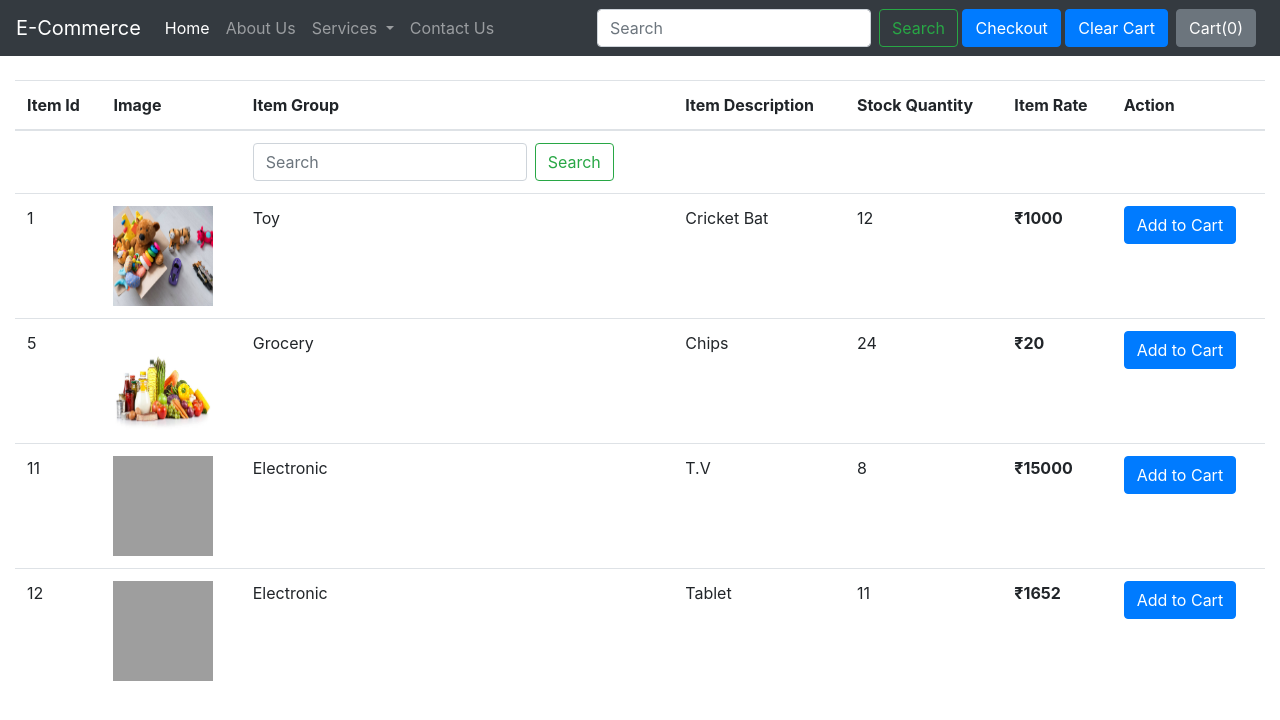
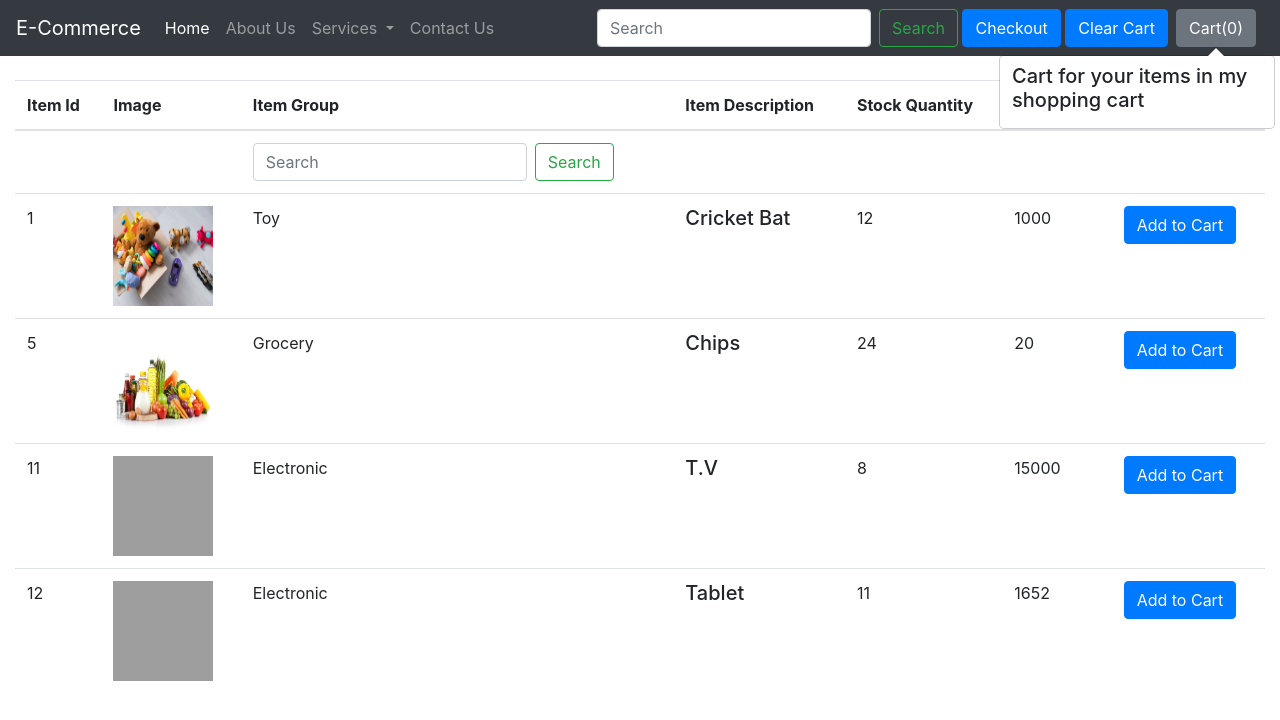
Before and after one commit to aayush999999/my-first-project, a Django app: page /practice in a window 1280 px wide. Shown: the top 720 px of the page. Run offline with Django 4.2, Linux system fonts and the light colour scheme; data comes from the database, SQL or seed files in the repository; some libraries are stand-ins or nearby versions; grey boxes are pictures that could not be loaded.

```diff
--- a/home/views.py
+++ b/home/views.py
@@ -109,7 +109,7 @@ def stock(request):
 
     allitems = []
 
-    descitems = ItemInsert.objects.values('item_desc')
+    descitems = ItemInsert.objects.values('item_desc','id')
     print(descitems)
     descs = {item['item_desc'] for item in descitems }
     for desc in descs:
--- a/templates/navbar.html
+++ b/templates/navbar.html
@@ -33,6 +33,7 @@
                 <a class="dropdown-item" href="/reg">Registration</a>
                 <a class="dropdown-item" href="/login">Login</a>
                 <a class="dropdown-item" href="/seller">seller</a>
+                <a class="dropdown-item" href="/practice">practice</a>
                 <div class="dropdown-divider"></div>
                 <a class="dropdown-item" href="/stock">Order</a>
                 <a class="dropdown-item" href="/tracker">Tracker</a>
@@ -94,6 +95,8 @@ sagittis lacus vel augue laoreet rutrum faucibus.">
   <script src="https://cdn.jsdelivr.net/npm/popper.js@1.16.0/dist/umd/popper.min.js" integrity="sha384-Q6E9RHvbIyZFJoft+2mJbHaEWldlvI9IOYy5n3zV9zzTtmI3UksdQRVvoxMfooAo" crossorigin="anonymous"></script>
   <script src="https://cdn.jsdelivr.net/npm/bootstrap@4.4.1/dist/js/bootstrap.min.js" integrity="sha384-wfSDF2E50Y2D1uUdj0O3uMBJnjuUD4Ih7YwaYd1iqfktj0Uod8GCExl3Og8ifwB6" crossorigin="anonymous"></script>
 
+
+
   {% block js %} {% endblock %}
   </body>
 </html>
--- a/templates/practice.html
+++ b/templates/practice.html
@@ -26,25 +26,16 @@
                 <button class="btn btn-outline-success my-2 my-sm-0" type="submit">Search</button>
               </form></td>
         </tr>
-        <tr>
-            {% comment %} <td>{{item.0.id}}</td>
-            <td>{{item.0.item_group}}</td>
-            <td>{{item.0.item_desc}}</td>
-            <td>{{item.0.stock_qty}}</td>
-            <td>{{item.0.item_rate}}</td> {% endcomment %}
-        </tr>
-
-
-
     {% for i in item %}
     <tr>
         <td>{{i.id}}</td>
         <td><img src="/media/{{i.image}}" width="100" height="100" ></td>
         <td>{{i.item_group}}</td>
-        <td>{{i.item_desc}}</td>
+
+        <td><h5 class="card-title" id="nameitem{{i.id}}">{{i.item_desc}}</h5></td>
         <td>{{i.stock_qty}}</td>
-        <td><b>₹{{i.item_rate}}</b></td>
-        <td><span id="divitem{{i.id}}">
+        <td><span id="priceitem{{i.id}}">{{i.item_rate}}</span></td>
+        <td><span id="divitem{{i.id}}" class="divit">
             <button id="item{{i.id}}" class="btn btn-primary cart">Add to Cart</button>
             </span></td>
     </tr>
@@ -57,48 +48,106 @@
 
 <script>
 
+
   {% comment %} console.log('working'); {% endcomment %}
-
 // Find out the cart items from localStorage
-if(localStorage.getItem('cart') == null ){
+if (localStorage.getItem('cart') == null) {
   var cart = {};
-}else{
+} else {
   cart = JSON.parse(localStorage.getItem('cart'));
-    document.getElementById('cart').innerHTML = Object.keys(cart).length; // showing no. to cart
-
+  updateCart(cart); // After refresh without press 'add_to_cart' to show +_- button if item already in cart.
 }
 
 
-$('.cart').click(function(){
-    //console.log('clicked');
+// If the add to cart button is clicked, add/increment the item
+{% comment %} $('.cart').click(function() { {% endcomment %}
+$('.divit').on('click', 'button.cart', function(){
   var idstr = this.id.toString();
-    console.log(idstr);
-    if (cart[idstr] !=undefined){
-        cart[idstr] = cart[idstr] + 1;
-    }else{
-        cart[idstr] = 1;
+  if (cart[idstr] != undefined) {
+    qty = cart[idstr][0] + 1;
+  } else {
+    qty = 1;
+    name = document.getElementById('name' + idstr).innerHTML;
+    price = document.getElementById('price' + idstr).innerHTML;
+    cart[idstr] = [qty , name, parseInt(price)];
   }
-    //console.log(cart);
+  console.log(cart);
   updateCart(cart);
-    localStorage.setItem('cart', JSON.stringify(cart));  //  set item in localStorage
-    document.getElementById('cart').innerHTML = Object.keys(cart).length; // showing no. to cart
+  //localStorage.setItem('cart', JSON.stringify(cart));
 });
 
 
 //Add Popover to cart
 $('#popcart').popover();
-document.getElementById("popcart").setAttribute('data-content', '<h5>Cart for your items in my shopping cart</h5>');
+updatePopver(cart);
+
+function updatePopver(cart){
+  //console.log('We are inside updatePopver');
+  var popStr ="";
+  popStr = popStr + "<h5>Cart for your items in my shopping cart</h5><div class='mx-2 my-2'>";
+  var i = 1;
+
+  for (var item in cart){
+    popStr = popStr + "<br><b>" + i  + ")</b> ";
+    popStr = popStr + document.getElementById('name' + item).innerHTML.slice(0, 15) + " ...<b>Qty:</b>   " + cart[item][0] + "   <b>Price:</b>" + cart[item][2] + '<br>' + " <b>Total:</b> " + cart[item][2]*cart[item][0] ;
+    i = i + 1;
+  }
+  popStr = popStr +"</div>"+" <a href='checkout'><button class='btn btn-primary' id='checkout'>Checkout</button></a> <button class='btn btn-primary' onclick='clearCart()' id='clearCart'>Clear Cart</button>"
+  //console.log(popStr);
+  document.getElementById('popcart').setAttribute('data-content', popStr);
+  $('#popcart').popover('show');
+}
+
+
+
+function clearCart() {
+  cart = JSON.parse(localStorage.getItem('cart'));
+  for (var item in cart) {
+      document.getElementById('div' + item).innerHTML = '<button id="' + item + '" class="btn btn-primary cart">Add To Cart</button>'
+  }
+  localStorage.clear();
+  cart = {};
+  updateCart(cart);
+}
+
+
 
 
 function updateCart(cart) {
+  var sum = 0;
   for (var item in cart) {
-        document.getElementById('div' + item).innerHTML = "<button id='minus" + item + "' class='btn btn-primary minus'>-</button> <span id='val" + item + "''>" + cart[item] + "</span> <button id='plus" + item + "' class='btn btn-primary plus'> + </button>";
+    sum = sum + cart[item][0]; // no of item show in navcart'(0)'
+    document.getElementById('div' + item).innerHTML = "<button id='minus" + item + "' class='btn btn-primary minus'>-</button> <span id='val" + item + "''>" + cart[item][0] + "</span> <button id='plus" + item + "' class='btn btn-primary plus'> + </button>";
   }
   localStorage.setItem('cart', JSON.stringify(cart));
-    document.getElementById('cart').innerHTML = Object.keys(cart).length;
-    console.log(cart);
+  document.getElementById('cart').innerHTML = sum;
+  //console.log(cart);
+  updatePopver(cart);
 }
+
+
+// If plus or minus button is clicked, change the cart as well as the display value
+$('.divit').on("click", "button.minus", function() {
+    a = this.id.slice(7, );
+    cart['it' + a][0] = cart['it' + a][0] - 1;
+    cart['it' + a][0] = Math.max(0, cart['it' + a][0]);
+    //document.getElementById('valit' + a).innerHTML = cart['it' + a][0];
+    if (cart['it' + a][0] == 0){
+      document.getElementById('divit' + a).innerHTML = '<button id="it'+a+'" class="btn btn-primary cart">Add to Cart</button>';
+        delete cart['it'+a];
+    }else{
+      document.getElementById('valit'+a).innerHTML = cart['it'+a][0];
+    }
+    updateCart(cart);
+});
+$('.divit').on("click", "button.plus", function() {
+    a = this.id.slice(6, );
+    cart['it' + a][0] = cart['it' + a][0] + 1;
+    document.getElementById('valit' + a).innerHTML = cart['it' + a][0];
+    updateCart(cart);
+});
+
 
 </script>
 
-{% endblock js %}
+{% endblock %}
```
Also changed, not shown: templates/stock.html (+32 -17 lines). Lines whose indentation alone changed are shown as unchanged.
